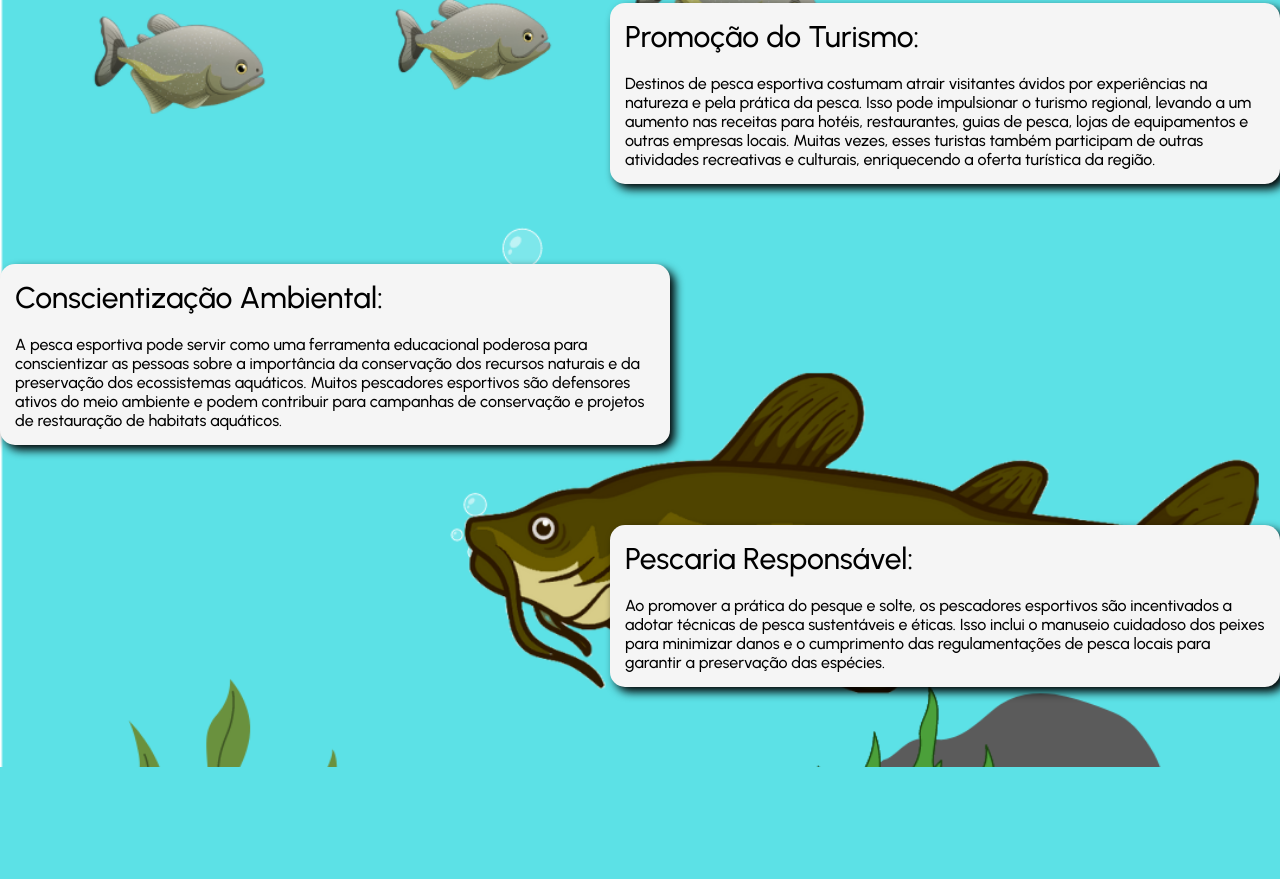
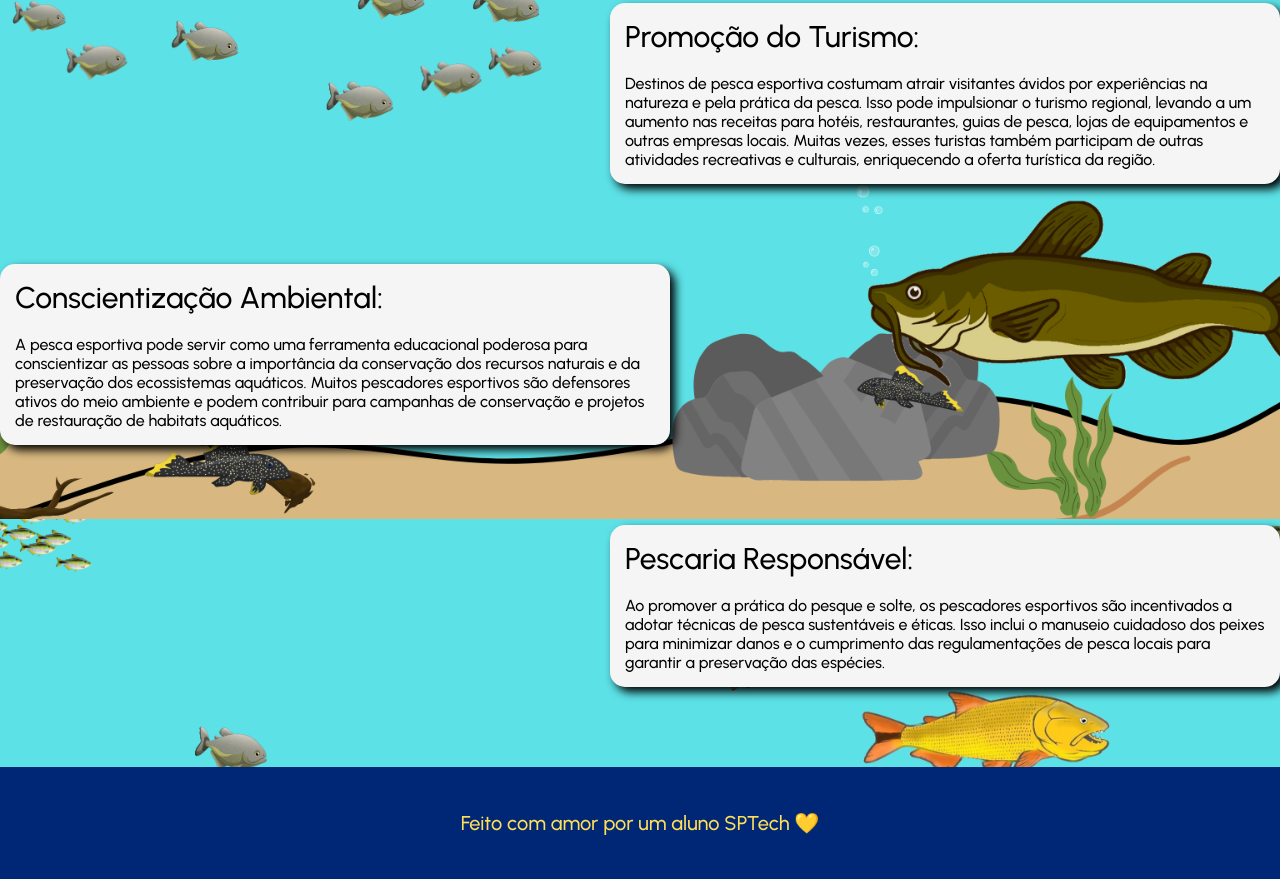
Before and after one commit to Leo-Dietrich/PescariaNoBrasil_Projeto-Individual-SPTech, a plain HTML site: page index.html in a window 1280 px wide. Shown: the part 1841-2720 px from the top of the page. Before the commit the page ends 2608 px from the top, so only its background shows below. Drawn offline with Linux system fonts and the light colour scheme.

Commit message:
Background index.hmtl melhorado

```diff
--- a/index.html
+++ b/index.html
@@ -52,39 +52,59 @@
         <div class="conteudo">
             <span class="titulo">O que é a pescaria esportiva?</span>
             <br>
-            <p> A pesca esportiva é aquela que a galera curte mais pelo prazer, desafio ou até mesmo pela competição, ao invés de pescar pra comer ou para vender o peixe. A ideia é curtir o momento, aproveitar a natureza, sentir a adrenalina da pescaria e depois soltar o peixe de volta na água. É um esporte e um hobby, onde a diversão está em tentar pegar os peixes em diferentes lugares, seja em um rio, lago, mar ou qualquer lugar com água e peixes! <br> A alegria de pegar um peixe grande, quebrar seu próprio recorde e depois soltá-lo para que outro pescador tenha a mesma oportunidade, só a pescaria esportiva proporciona.</p>
+            <p> A pesca esportiva é aquela que a galera curte mais pelo prazer, desafio ou até mesmo pela competição, ao
+                invés de pescar pra comer ou para vender o peixe. A ideia é curtir o momento, aproveitar a natureza,
+                sentir a adrenalina da pescaria e depois soltar o peixe de volta na água. É um esporte e um hobby, onde
+                a diversão está em tentar pegar os peixes em diferentes lugares, seja em um rio, lago, mar ou qualquer
+                lugar com água e peixes! <br> A alegria de pegar um peixe grande, quebrar seu próprio recorde e depois
+                soltá-lo para que outro pescador tenha a mesma oportunidade, só a pescaria esportiva proporciona.</p>
         </div>
         <br>
         <div class="conteudo2">
             <span class="titulo">Conservação da Natureza:</span> <br>
             <br>
-            <p>O pesque e solte promove a conservação de espécies pois ao soltar o peixe o pescador contribui com a preservação daquela população, mantendo a saúde dos indivíduos reprodutores e dando oportunidade para que os peixes cresçam e se desenvolvam gerando indivíduos cada vez maiores.</p>
+            <p>O pesque e solte promove a conservação de espécies pois ao soltar o peixe o pescador contribui com a
+                preservação daquela população, mantendo a saúde dos indivíduos reprodutores e dando oportunidade para
+                que os peixes cresçam e se desenvolvam gerando indivíduos cada vez maiores.</p>
 
         </div>
         <div class="conteudo">
             <span class="titulo">Desenvolvimento Sustentável:</span>
             <br>
-        <p>A pesca esportiva, quando praticada de forma responsável, pode contribuir para o desenvolvimento sustentável das comunidades locais. Ela pode gerar receita por meio do turismo, atraindo pescadores de outras regiões ou até mesmo de outros países. Essa receita pode beneficiar diretamente os moradores locais, impulsionando a economia local e criando empregos em setores como turismo, hospitalidade e serviços relacionados à pesca.</p>
+            <p>A pesca esportiva, quando praticada de forma responsável, pode contribuir para o desenvolvimento
+                sustentável das comunidades locais. Ela pode gerar receita por meio do turismo, atraindo pescadores de
+                outras regiões ou até mesmo de outros países. Essa receita pode beneficiar diretamente os moradores
+                locais, impulsionando a economia local e criando empregos em setores como turismo, hospitalidade e
+                serviços relacionados à pesca.</p>
         </div>
         <div class="conteudo2">
             <span class="titulo">Promoção do Turismo: </span>
             <br>
-        <p>Destinos de pesca esportiva costumam atrair visitantes ávidos por experiências na natureza e pela prática da pesca. Isso pode impulsionar o turismo regional, levando a um aumento nas receitas para hotéis, restaurantes, guias de pesca, lojas de equipamentos e outras empresas locais. Muitas vezes, esses turistas também participam de outras atividades recreativas e culturais, enriquecendo a oferta turística da região.</p>
+            <p>Destinos de pesca esportiva costumam atrair visitantes ávidos por experiências na natureza e pela prática
+                da pesca. Isso pode impulsionar o turismo regional, levando a um aumento nas receitas para hotéis,
+                restaurantes, guias de pesca, lojas de equipamentos e outras empresas locais. Muitas vezes, esses
+                turistas também participam de outras atividades recreativas e culturais, enriquecendo a oferta turística
+                da região.</p>
         </div>
         <div class="conteudo">
             <span class="titulo">Conscientização Ambiental:</span>
             <br>
-        <p>A pesca esportiva pode servir como uma ferramenta educacional poderosa para conscientizar as pessoas sobre a importância da conservação dos recursos naturais e da preservação dos ecossistemas aquáticos. Muitos pescadores esportivos são defensores ativos do meio ambiente e podem contribuir para campanhas de conservação e projetos de restauração de habitats aquáticos.</p>
+            <p>A pesca esportiva pode servir como uma ferramenta educacional poderosa para conscientizar as pessoas
+                sobre a importância da conservação dos recursos naturais e da preservação dos ecossistemas aquáticos.
+                Muitos pescadores esportivos são defensores ativos do meio ambiente e podem contribuir para campanhas de
+                conservação e projetos de restauração de habitats aquáticos.</p>
         </div>
         <div class="conteudo2">
             <span class="titulo">Pescaria Responsável:</span>
             <br>
-        <p> Ao promover a prática do pesque e solte, os pescadores esportivos são incentivados a adotar técnicas de pesca sustentáveis e éticas. Isso inclui o manuseio cuidadoso dos peixes para minimizar danos e o cumprimento das regulamentações de pesca locais para garantir a preservação das espécies.</p>
+            <p> Ao promover a prática do pesque e solte, os pescadores esportivos são incentivados a adotar técnicas de
+                pesca sustentáveis e éticas. Isso inclui o manuseio cuidadoso dos peixes para minimizar danos e o
+                cumprimento das regulamentações de pesca locais para garantir a preservação das espécies.</p>
         </div>
+        <footer>
+            <span class="conteudofooter">Feito com amor por um aluno SPTech 💛</span>
+        </footer>
     </div>
-    <!-- <footer>
-        <span class="conteudofooter">Feito com amor por um aluno SPTech 💛</span>
-    </footer> -->
 </body>
 
 </html>
--- a/style_index.css
+++ b/style_index.css
@@ -18,7 +18,7 @@ body{
     background-color: #5ce1e6;
 }
 .bg{
-    background-image: url(assets/bgpnb.png);
+    background-image: url(assets/bg_pnb.png);
     background-repeat: no-repeat;
     background-size: cover;
     background-position: center;
@@ -153,13 +153,13 @@ body{
 footer{
     display: flex;
     width: 100%;
-    height: 7.2rem;
-    background-color: #034409;
+    height: 7rem;
+    background-color: #002776;
     justify-content: center;
     align-items: center;
 }
 .conteudofooter{
     color: #FFDE59;
-    font-size: 25px;
+    font-size: 20px;
     font-weight: 500;
 }
```
Also changed, not shown: assets/bg_pnb.png (added). Lines whose indentation alone changed are shown as unchanged.
